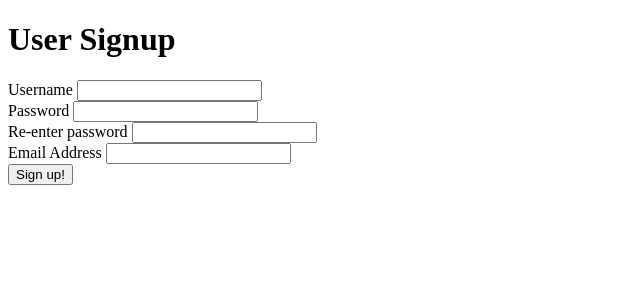
After one commit to TimothyXAdams/Blogz, a Flask app: template templates/signup.html in a window 1280 px wide. The commit adds this page. Shown: the top 300 px of the page, without its empty margins (0-640 px from the left). Run offline with Flask 2, Linux system fonts and the light colour scheme; the template is opened without the code that fills it, so the values that code supplies are empty.

Commit message:
added signup, login, logout

```diff
--- a/main.py
+++ b/main.py
@@ -15,11 +15,12 @@ class Blog(db.Model):
     id = db.Column(db.Integer, primary_key=True)
     title = db.Column(db.String(255))
     entry = db.Column(db.String(255))
-    #completed = db.Column(db.Boolean)
+    owner_id = db.Column(db.Integer, db.ForeignKey('user.id'))
 
-    def __init__(self, title, entry):
+    def __init__(self, title, entry, owner):
         self.title = title
         self.entry = entry
+        self.owner = owner
 
     def is_valid(self):
         if self.title and self.entry :
@@ -46,7 +47,7 @@ def add_a_new_post():
         if request.method == 'POST':
             entry_title = request.form['title']
             entry_text  = request.form['entry']
-            new_post = BlogEntry(entry_title, entry_text)
+            new_post = Blog(entry_title, entry_text, owner)
 
             if new_post.is_valid() == True:
                 db.session.add(new_post)
@@ -74,37 +75,94 @@ def show_blogs():
 
     blog_id = request.args.get('id')
     if blog_id: #if the blog isn't empty
-        blog = BlogEntry.query.get(blog_id)
+        blog = Blog.query.get(blog_id)
         if blog:
         # return str(blog.title) + str(blog.entry)
             return render_template('blog.html', title=blog.title, blog=blog)
         else:
             flash("Invalid Blog ID")
 
-    blogs = BlogEntry.query.all()
+    blogs = Blog.query.all()
     return render_template('all_blogs.html', title="entry_title", blogs=blogs) #completed_tasks=completed_tasks)
 
 
-@app.route("/updatedb") #Delete all blogs
+@app.route("/updatedb") #Initialize database
 def update_DB():
-
     db.drop_all()
     db.create_all()
-    #return "updated db"
     return redirect("/")
 
 
+
+@app.route('/login', methods=['POST', 'GET'])
+def login():
+    if request.method == 'POST':
+        username = request.form['username']
+        password = request.form['password']
+        user = User.query.filter_by(username=username).first()
+        if user and user.password == password:
+            session['username'] = username
+            flash("Logged in")
+            return redirect('/')
+        else:
+            if not user:
+                flash('Username does not exist', 'error')
+                #if not user, don't bother checking password
+                return render_template('login.html')
+            if user.password != password:
+                flash('Incorrect password', 'error')
+                return render_template('login.html')
+
+
 @app.route("/signup")
+def signup():
+    return render_template('signup.html')
 
-@app.route("/login")
 
-@app.route("/index")
+#Check username and password
+@app.route("/chkform", methods=['POST'])
+def chkform():
+    username_error = "" #initialize error as empty string
+    password_error = ""
+    chkpwd_error   = ""
+    email_error    = ""
 
-@app.route("/logout")
+    username = request.form["username"]
+    if len(username) <3 or len(username) > 20:
+    	username_error = "You must enter a valid user name"
+
+    password  =request.form["password"]
+    if len(password) <3 or len(password) > 20:
+    	password_error = "Invalid password"
+
+    chkpwd = request.form["chkpwd"]
+    if chkpwd != password:
+    	chkpwd_error = "Password mismatch"
+
+    emailaddr = request.form["emailaddr"]
+    if emailaddr: #If it's not empty, since it's optional
+        if " " in emailaddr:
+            email_error = "Email cannot contain spaces"
+        if len(emailaddr) < 3 or len(emailaddr) >20:
+            email_error = "Email must be 3 - 20 characters"
+        if "@" not in emailaddr or "." not in emailaddr:
+            email_error = "Make sure email address is valid"
+
+    if username_error or password_error or chkpwd_error or email_error:
+        return render_template("user_signup_form.html", username_error=username_error, password_error=password_error, chkpwd_error=chkpwd_error, email_error=email_error, username=username, password=password, emailaddr=emailaddr)
+    else:
+        return render_template("welcome.html", username=username)
+
+
+
+
+@app.route("/logout", methods=['POST'])
 def logout():
     '''
     We'll have a logout function that handles a POST request to /logout and redirects the user to /blog after deleting the username from the session.
     '''
+    del session['email']
+    return redirect('/blog')
 
 
 if __name__ == '__main__':
--- a/templates/base.html
+++ b/templates/base.html
@@ -8,8 +8,10 @@
     <header>
       <nav>
         <a href="/">Main Blog Page - </a>
+        <a href="/login"> - Log in - <a>
         <a href="/add_a_new_post"> - Add a new blog post - </a>
-        <a href="/updatedb"> - Delete all blogs </a>
+        <a href="/updatedb"> - Initialize Database - </a>
+        <a href="/logout"> - Log out </a>
       </nav>
     </header>
 
--- /dev/null
+++ b/templates/signup.html
@@ -0,0 +1,39 @@
+<!DOCTYPE html>
+<html>
+    <head>
+        <title>User Signup</title>
+        <style>
+            .error {
+                color: red;
+            }
+        </style>
+    </head>
+    <body>
+        <h1>
+            User Signup
+        </h1>
+            <form action="/chkform" method = "post">
+                <label for="username">Username</label>
+                <input name="username" type="text" value={{username}}>
+                <label class="error">{{username_error}}</label>
+                <br>
+                <label for="password">Password</label>
+                <input name="password" type="password" value="">
+                <label class="error">{{password_error}}</label>
+                <br>
+                <label for="chkpwd">Re-enter password</label>
+                <input name="chkpwd" type="password">
+                <label class="error">{{chkpwd_error}}</label>
+                <br>
+                <label for="emailaddr">Email Address</label>
+                <input name="emailaddr" type="text" value={{emailaddr}}>
+                <label class="error">{{email_error}}</label>
+                <br>
+                <input  value="Sign up!" type="submit">
+            </form>
+        {% block content %}
+
+        {% endblock %}
+
+    </body>
+</html>
```
Also changed, not shown: templates/login.html (added), 2 other files.
